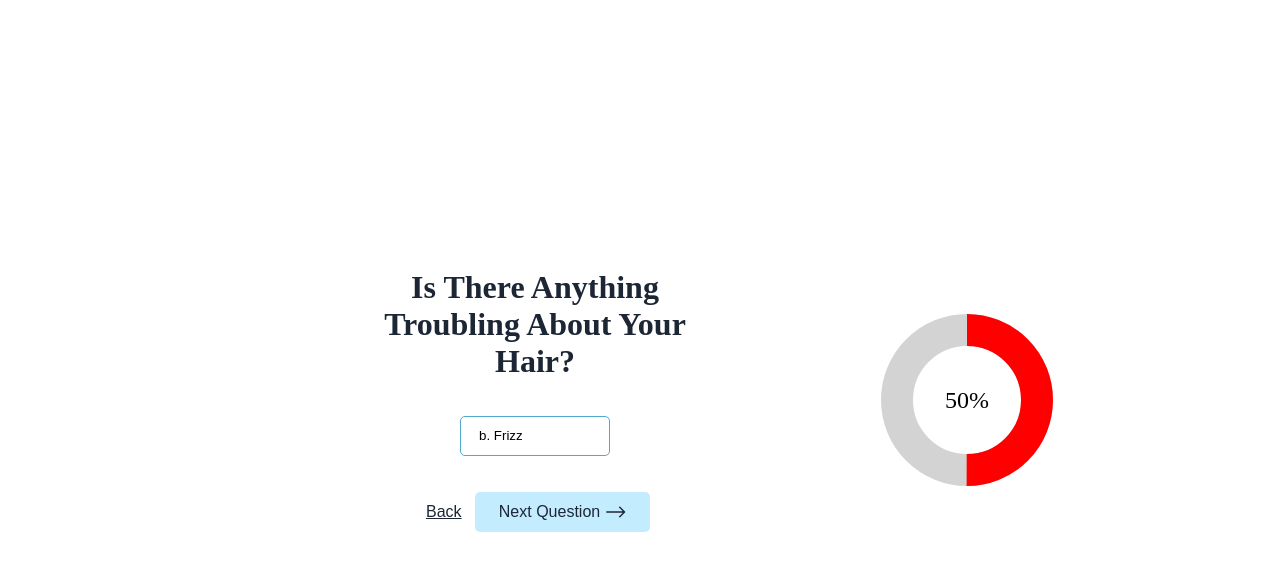
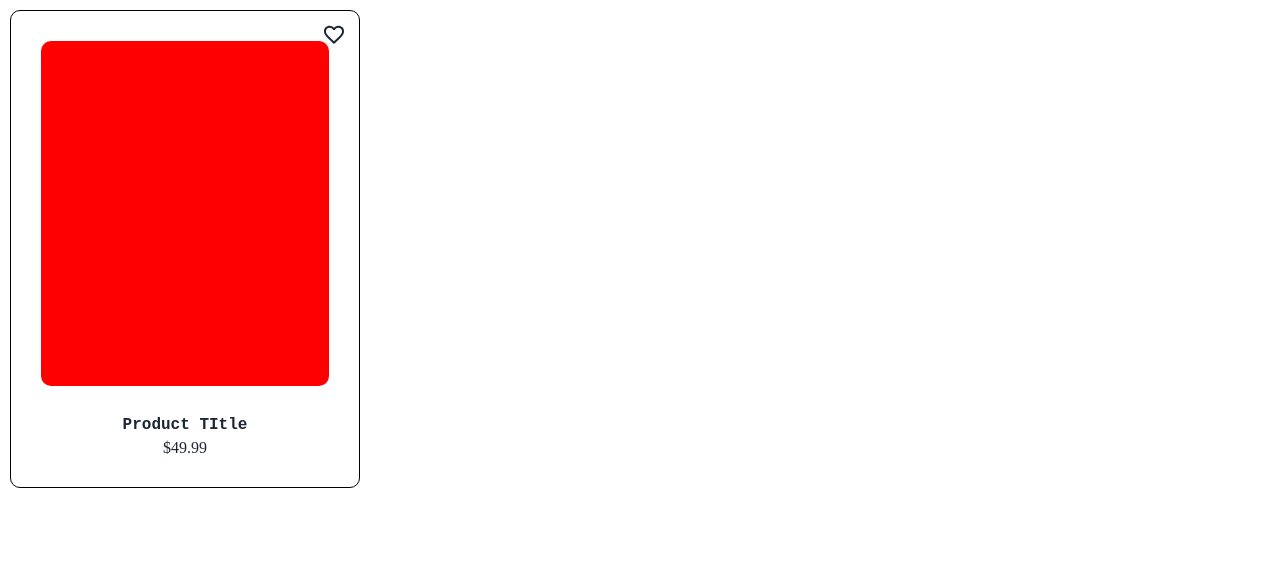
Before and after one commit to dante2302/skincareQuiz, a React (Vite) app: page / in a window 1280 px wide. Shown: the top 570 px of the page. Built offline with nearby package versions, Linux system fonts and the light colour scheme.

Commit message:
add Heart svg component, create favorite button and product card, style both

```diff
--- a/src/components/App.tsx
+++ b/src/components/App.tsx
@@ -4,12 +4,13 @@ import "./global.css";
 import ResultsPage from "./ResultsPage/ResultsPage";
 import TextCard from "./ProductSlider/TextCard";
 import Question from "./Quiz/Question";
+import ProductCard from "./ProductCard/ProductCard";
 
 export default function App()
 {
     return (
         <Routes>
-            <Route path="/" element={<Question />} />
+            <Route path="/" element={<ProductCard />} />
         </Routes>
     );
 }
--- /dev/null
+++ b/src/components/ProductCard/FavoriteButton.tsx
@@ -0,0 +1,15 @@
+import { useState } from "react";
+import Heart from "../SVG/Heart";
+import "./styles/FavoriteButton.css";
+
+export default function FavoriteButton()
+{
+    const [isFavorite, setFavorite] = useState(false);
+    return (
+        <button
+        onClick={() => setFavorite(!isFavorite)}
+        className={`${isFavorite ? "is-favorite" : ""} favorite-product`}>
+            <Heart />
+        </button>
+    );
+}
--- /dev/null
+++ b/src/components/ProductCard/ProductCard.tsx
@@ -0,0 +1,16 @@
+import FavoriteButton from "./FavoriteButton";
+import "./styles/ProductCard.css";
+
+export default function ProductCard() {
+    return (
+        <div className="product-card">
+            <FavoriteButton />
+            <div className="product-img">
+            </div>
+            <div>
+                <h2>Product TItle</h2>
+                <p>$49.99</p>
+            </div>
+        </div>
+    );
+};
--- /dev/null
+++ b/src/components/ProductCard/styles/FavoriteButton.css
@@ -0,0 +1,24 @@
+.favorite-product{
+  border: none;
+  background-color: transparent;
+  position: absolute;
+  top: 5px;
+  right: 5px;
+  height: 40px;
+  width: 40px;
+  cursor: pointer;
+  font-family: var(--ff-montserrat);
+}
+
+.favorite-product>div {
+  width: 100%;
+  height: 100%;
+}
+
+.favorite-product.is-favorite>svg>path{
+    fill: red;
+}
+
+favorite-product.is-favorite>svg{
+    fill: blue;
+}
--- /dev/null
+++ b/src/components/ProductCard/styles/ProductCard.css
@@ -0,0 +1,48 @@
+.product-card {
+  z-index: 1;
+  border: none;
+  display: flex;
+  flex-direction: column;
+  gap: 30px;
+  border-radius: 10px;
+  max-width: 350px;
+  max-height: 500px;
+  background-color: #fff;
+  text-align: center;
+  padding: 30px;
+  position: relative;
+  margin: 10px;
+  border: 1px solid black;
+}
+
+.product-img {
+  border-radius: 10px;
+  max-width: 350px;
+  width: 288px;
+  background: red;
+  height: 350px;
+  max-height: 345px;
+
+}
+
+.product-card h2 {
+  font-size: var(--fs-reg);
+  font-family: "Courier New", Courier, monospace;
+  text-overflow: ellipsis;
+  white-space: nowrap;
+  overflow: hidden;
+  color: var(--clr-darkblue);
+  margin: 0;
+}
+
+.product-card p {
+  margin: 0;
+  font-size: var(--fs-reg);
+  color: var(--clr-darkblue);
+}
+
+.product-card div {
+  display: flex;
+  flex-direction: column;
+  gap: 5px;
+}
--- /dev/null
+++ b/src/components/SVG/Heart.tsx
@@ -0,0 +1,8 @@
+export default function Heart() {
+    return (
+<svg width="20" height="19" viewBox="0 0 20 19" fill="none" xmlns="http://www.w3.org/2000/svg">
+<path d="M10 19L8.55 17.7C6.86667 16.1833 5.475 14.875 4.375 13.775C3.275 12.675 2.4 11.6875 1.75 10.8125C1.1 9.93749 0.645833 9.13333 0.3875 8.39999C0.129167 7.66666 0 6.91666 0 6.14999C0 4.58333 0.525 3.27499 1.575 2.22499C2.625 1.17499 3.93333 0.649994 5.5 0.649994C6.36667 0.649994 7.19167 0.833327 7.975 1.19999C8.75833 1.56666 9.43333 2.08333 10 2.74999C10.5667 2.08333 11.2417 1.56666 12.025 1.19999C12.8083 0.833327 13.6333 0.649994 14.5 0.649994C16.0667 0.649994 17.375 1.17499 18.425 2.22499C19.475 3.27499 20 4.58333 20 6.14999C20 6.91666 19.8708 7.66666 19.6125 8.39999C19.3542 9.13333 18.9 9.93749 18.25 10.8125C17.6 11.6875 16.725 12.675 15.625 13.775C14.525 14.875 13.1333 16.1833 11.45 17.7L10 19ZM10 16.3C11.6 14.8667 12.9167 13.6375 13.95 12.6125C14.9833 11.5875 15.8 10.6958 16.4 9.93749C17 9.17916 17.4167 8.50416 17.65 7.91249C17.8833 7.32083 18 6.73333 18 6.14999C18 5.14999 17.6667 4.31666 17 3.64999C16.3333 2.98333 15.5 2.64999 14.5 2.64999C13.7167 2.64999 12.9917 2.87083 12.325 3.31249C11.6583 3.75416 11.2 4.31666 10.95 4.99999H9.05C8.8 4.31666 8.34167 3.75416 7.675 3.31249C7.00833 2.87083 6.28333 2.64999 5.5 2.64999C4.5 2.64999 3.66667 2.98333 3 3.64999C2.33333 4.31666 2 5.14999 2 6.14999C2 6.73333 2.11667 7.32083 2.35 7.91249C2.58333 8.50416 3 9.17916 3.6 9.93749C4.2 10.6958 5.01667 11.5875 6.05 12.6125C7.08333 13.6375 8.4 14.8667 10 16.3Z" fill="#1C2635"/>
+</svg>
+
+    );
+}
```
Also changed, not shown: src/components/ProductSlider/ProductCard.tsx (deleted), src/components/ProductSlider/styles/ProductCard.css (deleted).
